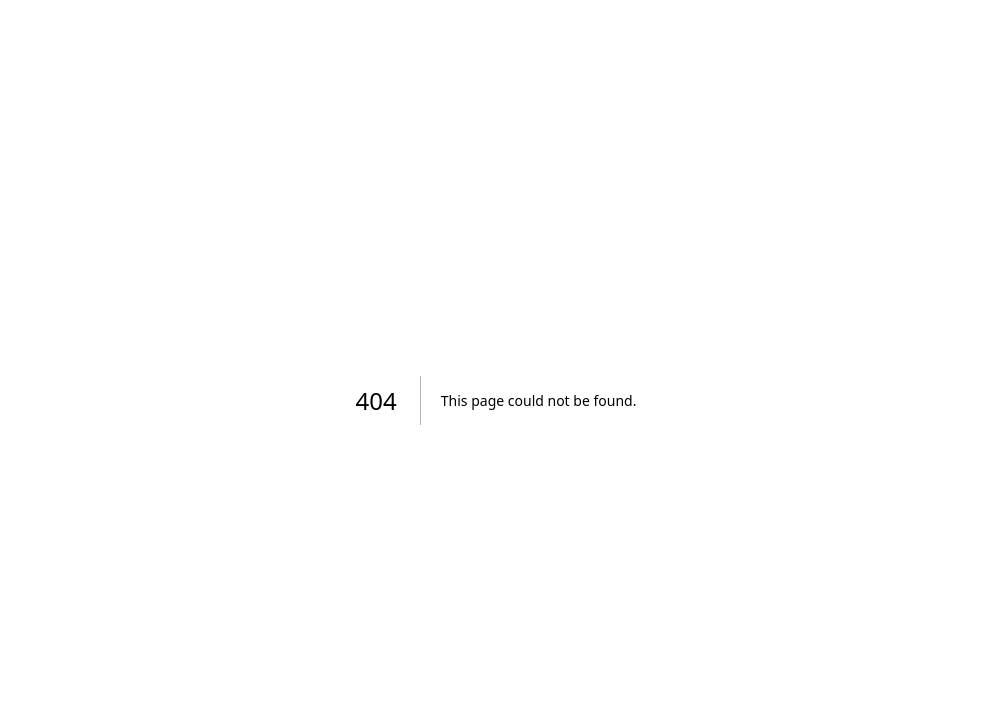
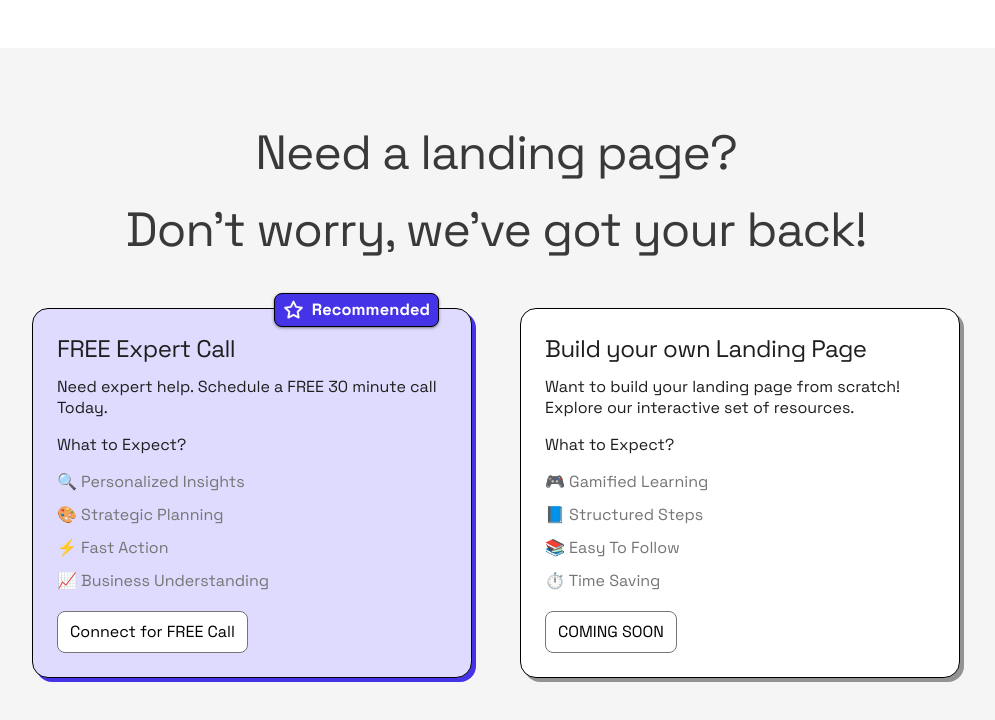
Before and after one commit to CreativescriptOrg/LandingPill, a Next.js app: page /new-landing-page in a window 1280 px wide. Before the commit this address had no page. Shown: the top 720 px of the page, without its empty margins (144-1139 px from the left). Built offline with nearby package versions, Linux system fonts and the light colour scheme.

Commit message:
Need New landing page screen and CSS layout changes

```diff
--- /dev/null
+++ b/screens/NeedNewLandingPage/NeedNewLandingPage.tsx
@@ -0,0 +1,58 @@
+import CTACard from "@/components/CTACard/CTACard";
+import styles from "./styles.module.css";
+
+const NeedNewLandingPage = () => {
+	return (
+		<main className='main_container center_content'>
+			<div className={styles.container}>
+				<div className={styles.title_content}>
+					<h1>Need a landing page? </h1>
+					<p>Don’t worry, we’ve got your back!</p>
+				</div>
+				<div className={styles.cards_container}>
+					<CTACard
+						title='FREE Expert Call'
+						ctaText='Connect for FREE Call'
+						ctaLink='/next-page'
+						recommended={true}
+					>
+						<div>
+							<div className='cta_card-subtitle'>
+								Need expert help. Schedule a FREE 30 minute call Today.
+							</div>
+							<p className='cta_card-subtitle'>What to Expect?</p>
+							<ul className='cta_card-list'>
+								<li>🔍 Personalized Insights</li>
+								<li>🎨 Strategic Planning</li>
+								<li>⚡ Fast Action</li>
+								<li>📈 Business Understanding</li>
+							</ul>
+						</div>
+					</CTACard>
+					<CTACard
+						title='Build your own Landing Page'
+						ctaText='COMING SOON'
+						ctaLink='/next-page'
+						recommended={false}
+					>
+						<div>
+							<div className='cta_card-subtitle'>
+								Want to build your landing page from scratch! Explore our
+								interactive set of resources.
+							</div>
+							<p className='cta_card-subtitle'>What to Expect?</p>
+							<ul className='cta_card-list'>
+								<li>🎮 Gamified Learning </li>
+								<li>📘 Structured Steps</li>
+								<li>📚 Easy To Follow</li>
+								<li>⏱️ Time Saving</li>
+							</ul>
+						</div>
+					</CTACard>
+				</div>
+			</div>
+		</main>
+	);
+};
+
+export default NeedNewLandingPage;
--- /dev/null
+++ b/screens/NeedNewLandingPage/styles.module.css
@@ -0,0 +1,29 @@
+.container {
+	display: flex;
+	flex-direction: column;
+	align-items: center;
+	gap: 48px;
+}
+.title_content {
+	display: flex;
+	flex-direction: column;
+	align-items: center;
+	gap: 16px;
+}
+.title_content h1,
+.title_content p {
+	color: #393939;
+	text-align: center;
+	font-variant-numeric: lining-nums proportional-nums;
+
+	/* Heading/H2/Semibold */
+	font-size: 48px;
+	font-weight: 400;
+	line-height: normal;
+	letter-spacing: -0.96px;
+}
+
+.cards_container {
+	display: flex;
+	gap: 48px;
+}
--- a/screens/Question/Question.module.css
+++ b/screens/Question/Question.module.css
@@ -1,14 +1,14 @@
 .container {
-  width: 92%;
 	border-radius: 16px;
 	opacity: var(--sds-size-stroke-border);
 	background: #f5f5f5;
-  height: 82vh;
+	height: calc(100vh - 140px);
 	display: flex;
 	flex-direction: column;
 	align-items: center;
 	justify-content: center;
-  margin-top: 44px;
+	margin-top: 40px;
+	width: 100%;
 }
 .mainContainer {
 	width: 100%;
@@ -16,7 +16,7 @@
 	flex-direction: column;
 	align-items: center;
 	justify-content: center;
-  height: 100vh;
+	height: 100%;
 	position: relative;
 }
 .text {
@@ -48,7 +48,7 @@
 	position: absolute;
 	left: 50%;
 	transform: translateX(-50%);
-  top: 54px;
+	top: 0;
 }
 .progress {
 	width: 834px;
--- a/screens/Welcome/Welcome.module.css
+++ b/screens/Welcome/Welcome.module.css
@@ -1,10 +1,12 @@
 .container {
-  height: 100vh;
+	background: hsl(0, 0%, 96%);
+	height: calc(100vh - 96px);
 	width: 100%;
 	display: flex;
 	flex-direction: column;
 	align-items: center;
 	justify-content: center;
+	border-radius: 16px;
 }
 .text {
 	color: var(--Neutrals-neutral-1000, #000);
--- a/src/components/CTACard/styles.module.css
+++ b/src/components/CTACard/styles.module.css
@@ -11,8 +11,6 @@
 	border-radius: 16px;
 	border: 1px solid black;
 	position: relative;
-
-	margin: 100px 100px;
 
 	background: #fff;
 	box-shadow: 4px 4px 0px 0px rgba(0, 0, 0, 0.4);
--- /dev/null
+++ b/src/components/InputElement/styles.module.css
@@ -0,0 +1,26 @@
+.container {
+	display: flex;
+	flex-direction: column;
+	gap: 8px;
+}
+
+.input {
+	border-radius: 16px;
+	border: 1px solid black;
+	background: #fff;
+
+	display: flex;
+	padding: 16px;
+	align-items: center;
+	gap: 16px;
+
+	color: var(--color-text-default-secondary);
+
+	/* Subtitle/S1/Regular */
+	font-size: 24px;
+	font-weight: 400;
+	letter-spacing: -0.48px;
+}
+.input::placeholder {
+	opacity: 0.8;
+}
--- /dev/null
+++ b/src/pages/new-landing-page/index.tsx
@@ -0,0 +1,8 @@
+import React from "react";
+import NeedNewLandingPage from "../../../screens/NeedNewLandingPage/NeedNewLandingPage";
+
+const index = () => {
+	return <NeedNewLandingPage />;
+};
+
+export default index;
--- a/src/styles/globals.css
+++ b/src/styles/globals.css
@@ -9,18 +9,21 @@
 	-ms-overflow-style: none;
 	scroll-behavior: smooth;
 	-webkit-font-smoothing: antialiased;
+	font-family: "Space Grotesk", sans-serif;
 }
 
 :root {
 	--color-text-default-secondary: #757575;
 	--color-text-default-default: #1e1e1e;
 	--color-border-neutral-secondary: #767676;
-	--color-icon-brand-on-brand: #f5f5f5;
+	--color-text-brand-on-brand: #f5f5f5;
 	--purple: #4533e8;
+	--color-border-brand-default: #2c2c2c;
+	--color-background-brand-default: #2c2c2c;
 }
 
 body {
-	font-family: "Space Grotesk";
+	padding: 48px;
 }
 
 ul {
@@ -30,6 +33,17 @@ ul {
 	margin-inline-start: 0;
 	margin-inline-end: 0;
 	padding-inline-start: 0;
+}
+
+.sr-only {
+	position: absolute;
+	width: 1px;
+	height: 1px;
+	padding: 0;
+	margin: -1px;
+	overflow: hidden;
+	clip: rect(0, 0, 0, 0);
+	border: 0;
 }
 
 .cta_card-subtitle {
@@ -60,5 +74,36 @@ ul {
 	line-height: normal;
 }
 .Typewriter__cursor {
-  font-size: 24px !important; /*Setting this to a ridiculous size as an example*/
+	font-size: 24px !important; /*Setting this to a ridiculous size as an example*/
 }
+
+/* Container */
+.main_container {
+	border-radius: 16px;
+	background: hsl(0, 0%, 96%);
+	min-height: calc(100vh - 96px);
+}
+
+.center_content {
+	display: flex;
+	flex-direction: column;
+	align-items: center;
+	justify-content: center;
+}
+
+.button_primary {
+	border-radius: 8px;
+	border: 1px solid var(--color-border-brand-default);
+	background: var(--color-background-brand-default);
+
+	display: flex;
+	padding: 12px;
+	justify-content: center;
+	align-items: center;
+	gap: 8px;
+
+	color: var(--color-text-brand-on-brand);
+	font-size: 14px;
+	font-weight: 400;
+	line-height: 100%; /* 16px */
+}
```
Also changed, not shown: src/components/CTACard/CTACard.tsx (+0 -23 lines), src/components/InputElement/Input.tsx (added, +43 -0 lines), src/pages/index.tsx (indentation only). Lines whose indentation alone changed are shown as unchanged.
